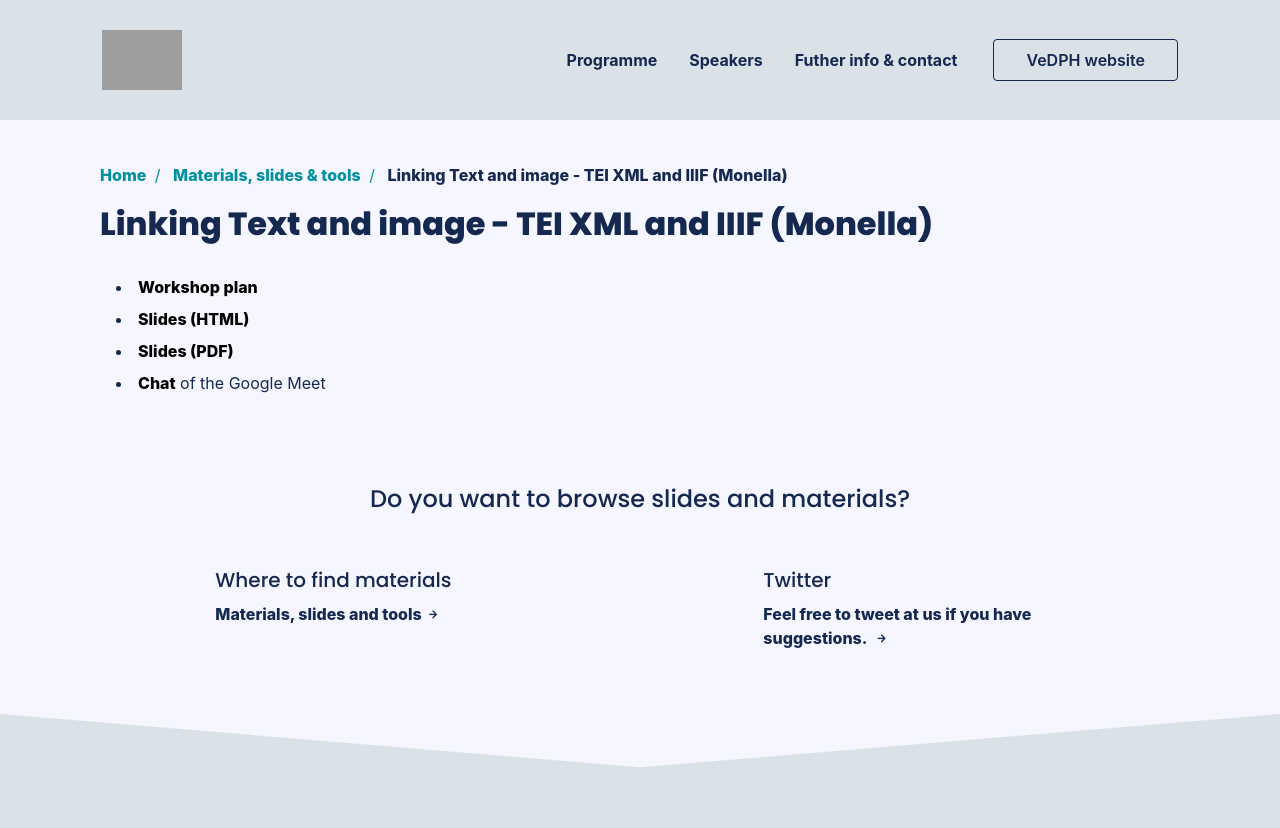
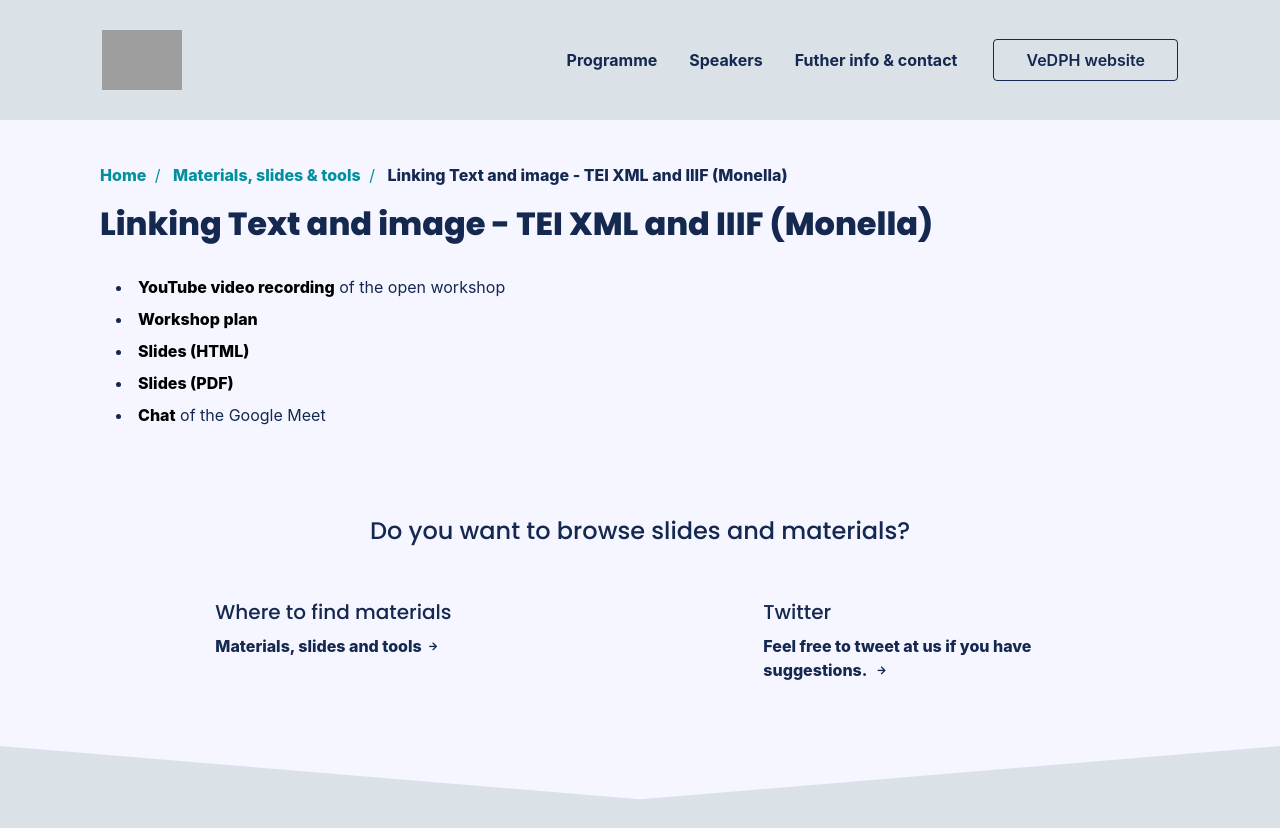
Before and after one commit to vedph/summercamp, a Jekyll site: the page built from materials/monella/index.html, in a window 1280 px wide, cut to the strip 0-828 px from the top of the page. Built offline with Jekyll 4.4.1, drawn with Linux system fonts in a browser that asks for light colours; nearby versions of some CDN libraries; some web fonts are replaced; grey boxes are pictures that could not be loaded.

Commit message:
Add link to YouTube video

```diff
--- a/materials/monella/index.html
+++ b/materials/monella/index.html
@@ -7,6 +7,9 @@ date: 2020-07-09 15:00:00
 ---
 
 <ul>
+    <li>
+        <a href="https://www.youtube.com/watch?v=Yu-eCBqVu9Y">YouTube video recording</a> of the open workshop
+    </li>
     <li>
         <a href="plan/index.html">Workshop plan</a>
     </li>
```
